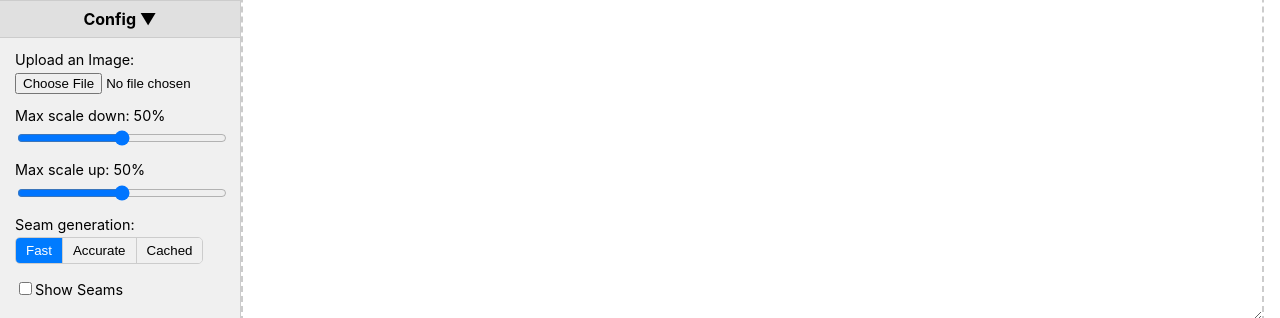
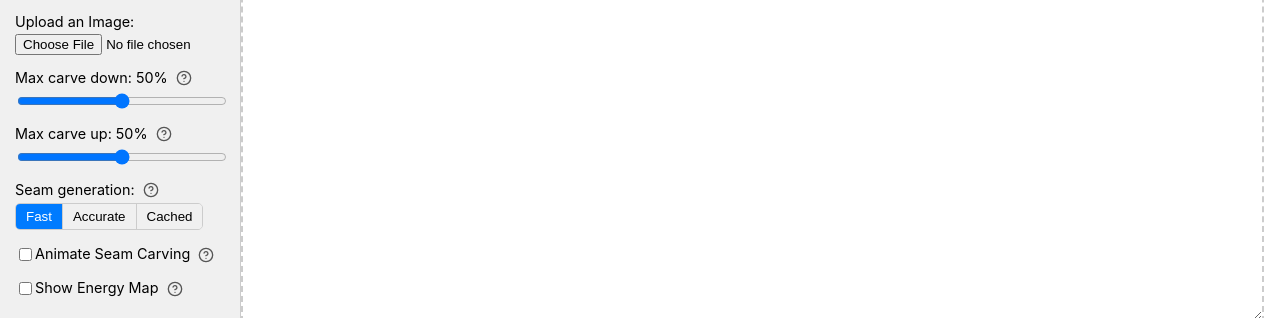
Before and after one commit to VoiceNGO/fluid-img, a React app: page / in a window 1280 px wide. Shown: the part 482-800 px from the top of the page. Built offline with nearby package versions, Linux system fonts and the light colour scheme.

Commit message:
adding help text

```diff
--- a/public/App.css
+++ b/public/App.css
@@ -79,7 +79,8 @@
 }
 
 .control-group label {
-  display: block;
+  display: flex;
+  align-items: center;
   margin-bottom: 5px;
   font-size: 0.9rem;
   text-align: left;
@@ -117,3 +118,63 @@
 .toggle-switch button:focus {
   outline: none;
 }
+
+/* Help Tooltip */
+.help-tooltip {
+  position: relative;
+  display: inline-flex;
+  align-items: center;
+  margin-left: 8px;
+}
+
+.help-icon {
+  cursor: help;
+  color: #555;
+}
+
+.help-tooltip .tooltip-text {
+  visibility: hidden;
+  width: 220px;
+  background-color: #555;
+  color: #fff;
+  border-radius: 6px;
+  padding: 8px;
+  position: absolute;
+  z-index: 1;
+  bottom: 150%;
+  left: 50%;
+  margin-left: -110px;
+  opacity: 0;
+  transition: opacity 0.3s;
+  font-size: 0.8rem;
+  line-height: 1.4;
+  white-space: pre-line;
+  box-sizing: border-box;
+}
+
+.help-tooltip .tooltip-text.tooltip-component {
+  width: auto;
+  transform: translateX(-50%);
+  margin-left: 0;
+}
+
+.help-tooltip .tooltip-text.tooltip-component img {
+  max-width: 150px;
+  display: block;
+}
+
+.help-tooltip .tooltip-text::after {
+  content: "";
+  position: absolute;
+  top: 100%;
+  left: 50%;
+  margin-left: -5px;
+  border-width: 5px;
+  border-style: solid;
+  border-color: #555 transparent transparent transparent;
+}
+
+.help-tooltip:hover .tooltip-text {
+  visibility: visible;
+  opacity: 1;
+}
--- /dev/null
+++ b/public/bundle.css
@@ -0,0 +1,61 @@
+/* src/components/DancingStickFigure.css */
+.stick-figure-container {
+  width: 50px;
+  height: 50px;
+}
+.stick-figure {
+  width: 100%;
+  height: 100%;
+}
+.stick-figure .arm {
+  transform-origin: 50px 40px;
+  transform-box: fill-box;
+}
+.stick-figure .leg {
+  transform-origin: 50px 60px;
+  transform-box: fill-box;
+}
+.stick-figure .arm.left {
+  animation: dance-arm-left 1s infinite ease-in-out;
+}
+.stick-figure .arm.right {
+  animation: dance-arm-right 1s infinite ease-in-out;
+}
+.stick-figure .leg.left {
+  animation: dance-leg-left 1s infinite ease-in-out;
+}
+.stick-figure .leg.right {
+  animation: dance-leg-right 1s infinite ease-in-out;
+}
+@keyframes dance-arm-left {
+  0%, 100% {
+    transform: rotate(0deg) translateY(-5px);
+  }
+  50% {
+    transform: rotate(20deg) translateY(0);
+  }
+}
+@keyframes dance-arm-right {
+  0%, 100% {
+    transform: rotate(0deg) translateY(0);
+  }
+  50% {
+    transform: rotate(-20deg) translateY(-5px);
+  }
+}
+@keyframes dance-leg-left {
+  0%, 100% {
+    transform: rotate(0deg);
+  }
+  50% {
+    transform: rotate(-15deg) translateX(5px);
+  }
+}
+@keyframes dance-leg-right {
+  0%, 100% {
+    transform: rotate(0deg);
+  }
+  50% {
+    transform: rotate(15deg) translateX(-5px);
+  }
+}
--- a/src/App.jsx
+++ b/src/App.jsx
@@ -8,6 +8,7 @@ function App() {
   const [uploadedImageSrc, setUploadedImageSrc] = useState(null);
   const [config, setConfig] = useState({
     showSeams: false,
+    showEnergyMap: false,
     scaleDown: 50,
     scaleUp: 50,
     seamMode: 'fast',
@@ -45,6 +46,7 @@ function App() {
               <Seam
                 src={imageToDisplay}
                 showSeams={config.showSeams}
+                showEnergyMap={config.showEnergyMap}
                 scaleDown={config.scaleDown}
                 scaleUp={config.scaleUp}
                 seamMode={config.seamMode}
--- a/src/components/Controls.jsx
+++ b/src/components/Controls.jsx
@@ -1,5 +1,6 @@
 import React, { useState } from 'react';
 import ImageUploader from './ImageUploader.jsx';
+import HelpTooltip from './HelpTooltip.jsx';
 
 function Controls({ config, setConfig, onImageUpload }) {
   const [isCollapsed, setIsCollapsed] = useState(false);
@@ -22,7 +23,10 @@ function Controls({ config, setConfig, onImageUpload }) {
             <ImageUploader onImageUpload={onImageUpload} />
           </div>
           <div className="control-group">
-            <label>Max scale down: {config.scaleDown}%</label>
+            <label>
+              Max carve down: {config.scaleDown}%
+              <HelpTooltip>Only use seam carving to shrink down to this percentage of original width. After that, normal image scaling is used.</HelpTooltip>
+            </label>
             <input
               type="range"
               min="0"
@@ -32,7 +36,10 @@ function Controls({ config, setConfig, onImageUpload }) {
             />
           </div>
           <div className="control-group">
-            <label>Max scale up: {config.scaleUp}%</label>
+            <label>
+              Max carve up: {config.scaleUp}%
+              <HelpTooltip>Only use seam carving to enlarge up to this percentage past the original width. After that, normal image scaling is used.</HelpTooltip>
+            </label>
             <input
               type="range"
               min="0"
@@ -42,7 +49,14 @@ function Controls({ config, setConfig, onImageUpload }) {
             />
           </div>
           <div className="control-group">
-            <label>Seam generation:</label>
+            <label>
+              Seam generation:
+              <HelpTooltip>{`Fast: Picks the best from randomly generated seams.
+
+              Accurate: Precise seam calculation.  Much slower.
+
+              Cached: Uses pre-computed seams for the best speed and quality, but requires an extra download.`}</HelpTooltip>
+            </label>
             <div className="toggle-switch">
               <button
                 className={config.seamMode === 'fast' ? 'active' : ''}
@@ -71,7 +85,21 @@ function Controls({ config, setConfig, onImageUpload }) {
                 checked={config.showSeams}
                 onChange={(e) => handleConfigChange('showSeams', e.target.checked)}
               />
-              Show Seams
+              Animate Seam Carving
+              <HelpTooltip>
+                <img src="images/fight.gif" alt="Animation" />
+              </HelpTooltip>
+            </label>
+          </div>
+          <div className="control-group">
+            <label>
+              <input
+                type="checkbox"
+                checked={config.showEnergyMap}
+                onChange={(e) => handleConfigChange('showEnergyMap', e.target.checked)}
+              />
+              Show Energy Map
+              <HelpTooltip>Displays a grayscale 'energy map' of the image. Darker areas have lower energy and are more likely to be carved out by seams. Lighter areas are protected.</HelpTooltip>
             </label>
           </div>
         </div>
--- /dev/null
+++ b/src/components/HelpTooltip.jsx
@@ -0,0 +1,34 @@
+import React from 'react';
+
+const HelpIcon = () => (
+  <svg
+    xmlns="http://www.w3.org/2000/svg"
+    width="16"
+    height="16"
+    viewBox="0 0 24 24"
+    fill="none"
+    stroke="currentColor"
+    strokeWidth="2"
+    strokeLinecap="round"
+    strokeLinejoin="round"
+    className="help-icon"
+  >
+    <circle cx="12" cy="12" r="10"></circle>
+    <path d="M9.09 9a3 3 0 0 1 5.83 1c0 2-3 3-3 3"></path>
+    <line x1="12" y1="17" x2="12.01" y2="17"></line>
+  </svg>
+);
+
+function HelpTooltip({ children }) {
+  const isComponent = typeof children !== 'string';
+  const tooltipClassName = `tooltip-text ${isComponent ? 'tooltip-component' : ''}`;
+
+  return (
+    <div className="help-tooltip">
+      <HelpIcon />
+      <span className={tooltipClassName}>{children}</span>
+    </div>
+  );
+}
+
+export default HelpTooltip;
```
Also changed, not shown: public/bundle.js, public/images/fight.gif (added), 1 other file (tests, documents, lock files or other folders).
